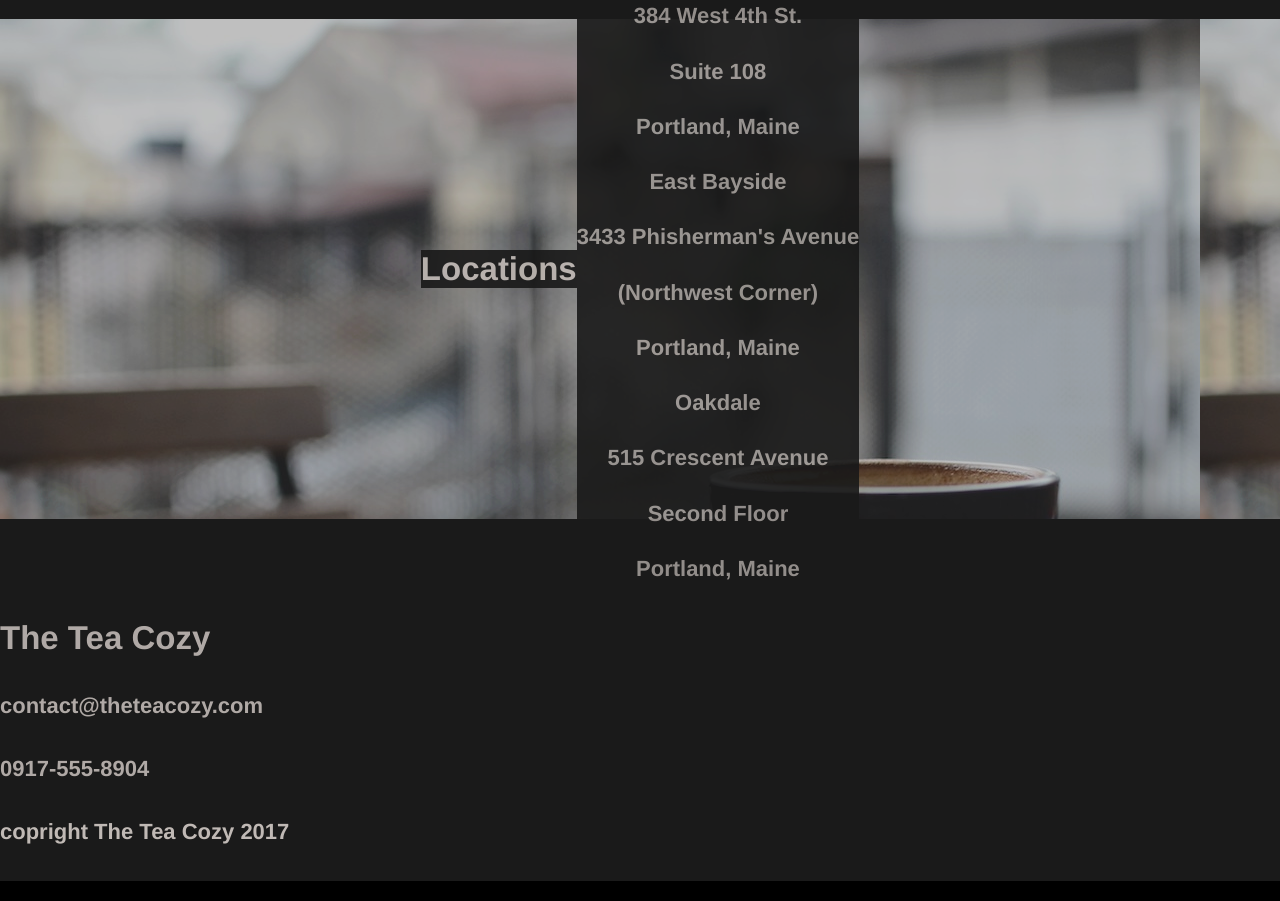
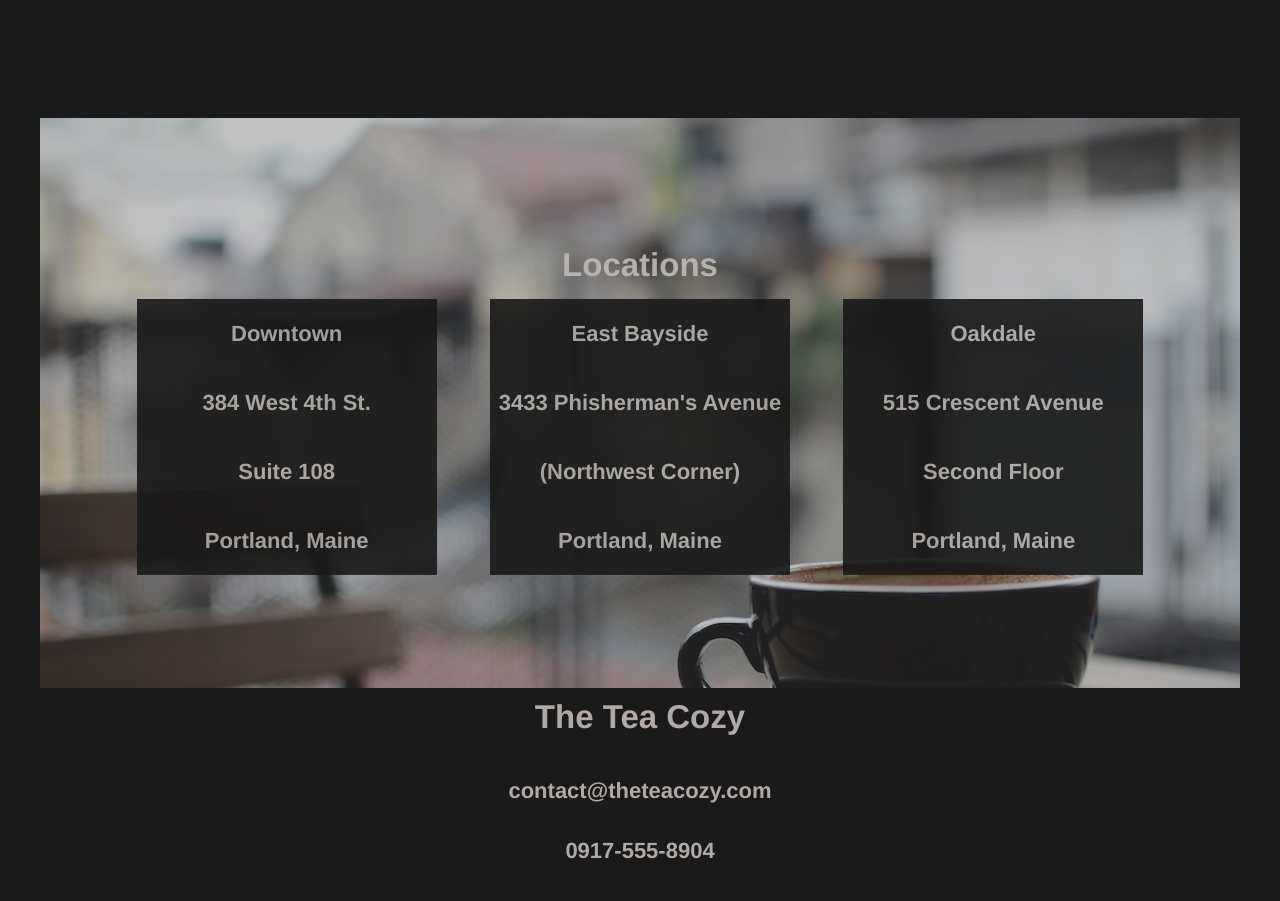
Before and after one commit to Emanalastas/teaShop2, a plain HTML site: page index.html in a window 1280 px wide. Shown: the part 1635-2536 px from the top of the page. Drawn offline with Linux system fonts and the light colour scheme.

Commit message:
commit final

```diff
--- a/index.html
+++ b/index.html
@@ -8,24 +8,22 @@
         <title>The Tea Cozy</title>
     </head>
     <body>
-        <header>
+        <header id="header">
             <nav class="logoBar">
-                    <img class="logo" src="resources\images\img-tea-cozy-logo.png" alt="">
+                    <a href="#"><img class="logo" src="resources\images\img-tea-cozy-logo.png" alt=""></a>
                 <ul>
-                    <li><a href="">Mission</a></li>
-                    <li><a href="">Featured Tea</a></li>
-                    <li><a href="">Locations</a></li>
+                    <li><a href="#header">Mission</a></li>
+                    <li><a href="#main">Featured Tea</a></li>
+                    <li><a href="#locations">Locations</a></li>
                 </ul>
             </nav>
-            <section class="mission">
-                <!-- <article class="missionWords"> -->
-                    <h2>Our Mission</h2>
-                    <h4>Handpicked, Artisanally Curated, Free Range, Sustainable, Small Batch, Fair Trade, Organic Tea</h4>
-                <!--  </article> -->
+            <section class="mission" id="mission">
+                <h2>Our Mission</h2>
+                <h4>Handpicked, Artisanally Curated, Free Range, Sustainable, Small Batch, Fair Trade, Organic Tea</h4>
             </section>
         </header>
-        <main>
-            <article class="teaMonth">
+        <main id="main">
+            <article class="teaMonth" id="teaMonth">
                 <h2>Tea of the Month</h2>
                 <h4>What's Steeping at The Tea Cozy?</h4>
                 <figure class="teaMonthImgs">
@@ -51,7 +49,7 @@
                     </div>
                 </figure>
             </article>
-            <section class="locations">
+            <section class="locations" id="locations">
                 <h2>Locations</h2>
                 <article class="locationBoxes">
                     <div class="box">
@@ -81,7 +79,7 @@
                 <h5>contact@theteacozy.com</h5>
                 <h5>0917-555-8904</h5>
             </article>
-            <h5>copright The Tea Cozy 2017</h5>
+            <h5 class="copyright">copright The Tea Cozy 2017</h5>
         </footer>
 
     </body>
--- a/resources/css/index.css
+++ b/resources/css/index.css
@@ -4,6 +4,10 @@
     font-size: 22px;
     color: seashell;
     opacity: .9;
+    margin: 0, 0;
+    position: relative;
+    z-index: 1;
+
 }
 body {
     margin: 0;
@@ -27,7 +31,8 @@ header {
     height: 69px;
     width: 100%;
     position: fixed;
-    z-index: 5;
+    z-index: 2;
+
 }
 .logo {
     height: 50px;
@@ -38,6 +43,7 @@ ul {
     margin-right: 10px;
     min-width: 400px;
     flex-shrink: 2;
+    z-index: 2;
 }
 
 .logoBar li {
@@ -77,12 +83,17 @@ h2 {
 .teaMonth {
     margin: 50px 0;
     text-align: center;
+    width: 100%;
+    position: relative;
+    z-index: 1;
+
 }
 
 
 .teaMonthImgs{
     display: flex;
     flex-wrap: wrap;
+    align-items: center;
     justify-content: space-around;
 }
 .teaMonthImgs h4 {
@@ -95,25 +106,88 @@ h2 {
     height: 200px;
 }
 
+main {
+    display: flex;
+    flex-wrap: wrap;
+    align-items: center;
+    justify-content: center;
+    align-items: center;
+    position: relative;
+    z-index: -1;
+}
+
 .locations {
     background: url("../images/img-locations-background.jpg");
     text-align: center;
-    height: 500px;
+    height: 570px;
+    width: 1200px;
     display: flex;
     align-items: center;
     align-content: center;
     justify-content: center;
-    position: relative;
-    margin: 100px 0;
+    flex-wrap: wrap;
+    margin: 100px 0 10px 0;
+
+
 }
 
-.locationsBoxes {
+.locations h2 {
+    width: 100%;
+    background-color: transparent;
+    margin: 15px;
+}
+
+.locationBoxes {
+    display: inline-flex;
+    justify-content: space-around;
+    width: 100%;
+    background-color: transparent;
+    padding: 0 70px;
+}
+.box {
+    max-width: 300px;
+    height: 275px;
+    display: flex;
+    justify-content: center;
+    align-items: center;
+    flex-wrap: wrap;
+    flex-shrink: 1;
+    opacity: 1;
+
+}
+
+.box h3, .box h4 {
+    text-align: center;
+    width: 300px;
+    height: 69px;
+    margin: 0 0px;
+    padding: 0 0;
     display: flex;
     justify-content: center;
     align-items: center;
 }
 
-.box h3, box h4 {
-    max-width: 300px;
-    max-height: 275px;
+.footerCenter {
+    display: flex;
+    flex-direction: column;
+    align-items: center;
+
 }
+
+.footerCenter h2 {
+    height: 60px;
+    margin: 0px 0px 20px 0px;
+    padding: 0, 0;
+}
+
+.footerCenter h5 {
+    height: 60px;
+    margin: 0px 0px;
+    padding: 0, 0;
+}
+
+
+h5.copyright {
+    margin-left: 20px;
+    text-align: left;
+}
```
